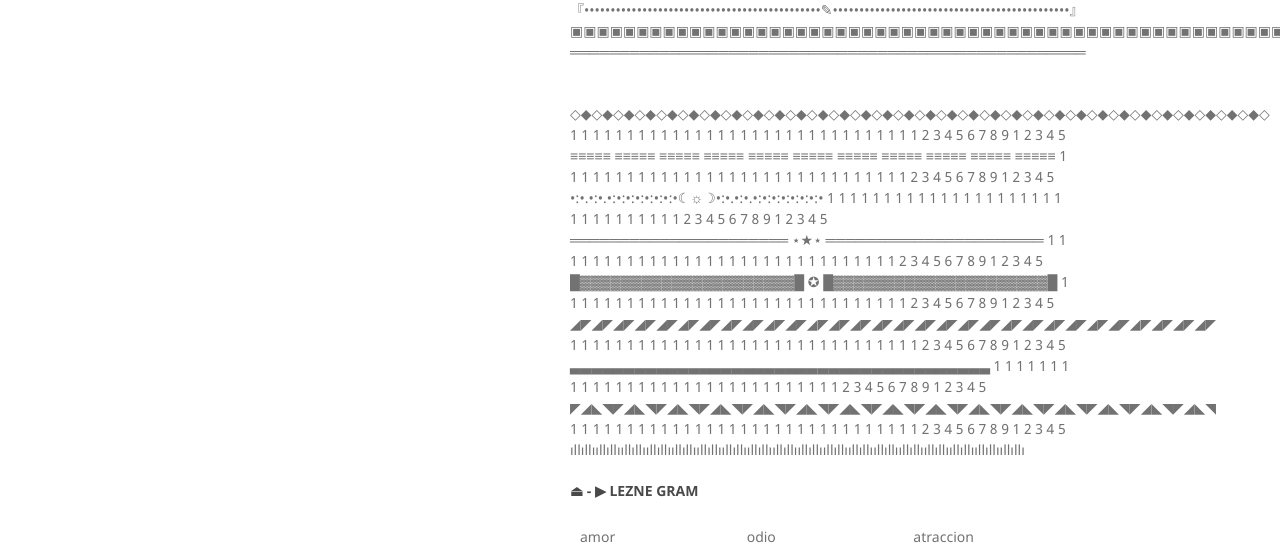
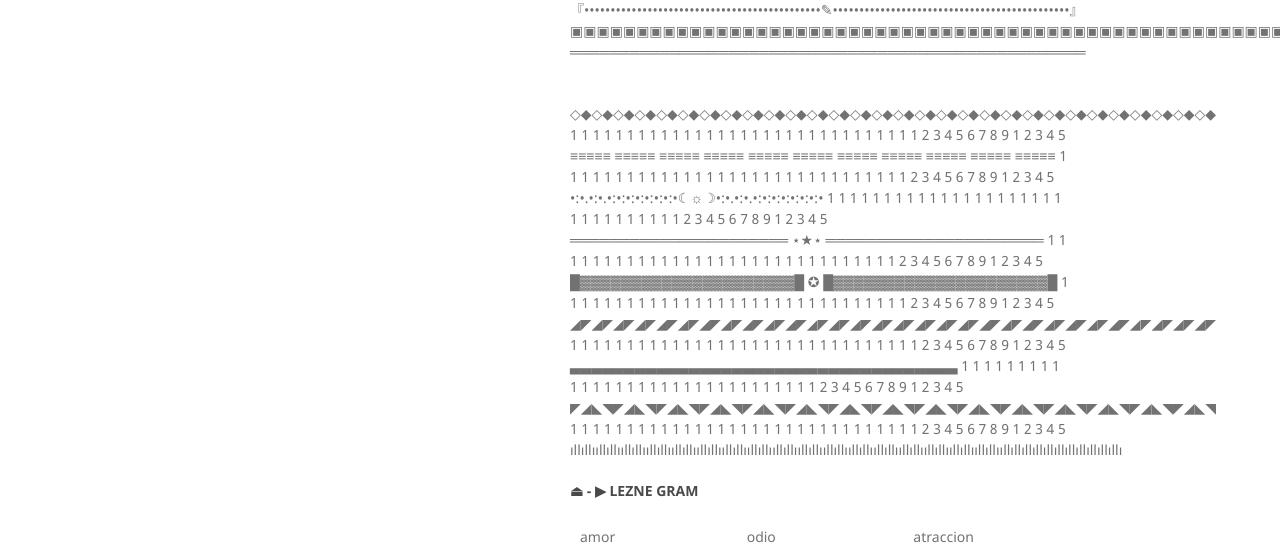
Before and after one commit to BlairSander/costella, a Jekyll site: the page built from relaciones.md, in a window 1280 px wide and 1391 px high. Shown: the part 538-1083 px from the top of the window. Built offline with Jekyll 4.4.1, drawn with Linux system fonts in a browser that asks for light colours; our own code applies the rules of GitHub Pages for plain Markdown files.

Commit message:
Update relaciones.md

```diff
--- a/relaciones.md
+++ b/relaciones.md
@@ -24,7 +24,7 @@ lol
 <br>════════════════════════════════════════════════════
 
 
-<br>◇◆◇◆◇◆◇◆◇◆◇◆◇◆◇◆◇◆◇◆◇◆◇◆◇◆◇◆◇◆◇◆◇◆◇◆◇◆◇◆◇◆◇◆◇◆◇◆◇◆◇◆◇◆◇◆◇◆◇◆◇◆◇◆◇
+<br>◇◆◇◆◇◆◇◆◇◆◇◆◇◆◇◆◇◆◇◆◇◆◇◆◇◆◇◆◇◆◇◆◇◆◇◆◇◆◇◆◇◆◇◆◇◆◇◆◇◆◇◆◇◆◇◆◇◆◇◆
 1 1 1 1 1 1 1 1 1 1 1 1 1 1 1 1 1 1 1 1 1 1 1 1 1 1 1 1 1 1 1 2 3 4 5 6 7 8 9 1 2 3 4 5
 <br>≡≡≡≡≡ ≡≡≡≡≡ ≡≡≡≡≡ ≡≡≡≡≡ ≡≡≡≡≡ ≡≡≡≡≡ ≡≡≡≡≡ ≡≡≡≡≡ ≡≡≡≡≡ ≡≡≡≡≡ ≡≡≡≡≡
 1 1 1 1 1 1 1 1 1 1 1 1 1 1 1 1 1 1 1 1 1 1 1 1 1 1 1 1 1 1 1 2 3 4 5 6 7 8 9 1 2 3 4 5
@@ -36,11 +36,11 @@ lol
 1 1 1 1 1 1 1 1 1 1 1 1 1 1 1 1 1 1 1 1 1 1 1 1 1 1 1 1 1 1 1 2 3 4 5 6 7 8 9 1 2 3 4 5
 <br>◢◤◢◤◢◤◢◤◢◤◢◤◢◤◢◤◢◤◢◤◢◤◢◤◢◤◢◤◢◤◢◤◢◤◢◤◢◤◢◤◢◤◢◤◢◤◢◤◢◤◢◤◢◤◢◤◢◤◢◤
 1 1 1 1 1 1 1 1 1 1 1 1 1 1 1 1 1 1 1 1 1 1 1 1 1 1 1 1 1 1 1 2 3 4 5 6 7 8 9 1 2 3 4 5
-<br>▃▃▃▃▃▃▃▃▃▃▃▃▃▃▃▃▃▃▃▃▃▃▃▃▃▃▃▃▃▃▃▃▃▃▃▃▃▃▃
+<br>▃▃▃▃▃▃▃▃▃▃▃▃▃▃▃▃▃▃▃▃▃▃▃▃▃▃▃▃▃▃▃▃▃▃▃▃
 1 1 1 1 1 1 1 1 1 1 1 1 1 1 1 1 1 1 1 1 1 1 1 1 1 1 1 1 1 1 1 2 3 4 5 6 7 8 9 1 2 3 4 5
 <br>◤◢◣◥◤◢◣◥◤◢◣◥◤◢◣◥◤◢◣◥◤◢◣◥◤◢◣◥◤◢◣◥◤◢◣◥◤◢◣◥◤◢◣◥◤◢◣◥◤◢◣◥◤◢◣◥◤◢◣◥
 1 1 1 1 1 1 1 1 1 1 1 1 1 1 1 1 1 1 1 1 1 1 1 1 1 1 1 1 1 1 1 2 3 4 5 6 7 8 9 1 2 3 4 5
-<br>ıllıllııllıllııllıllııllıllııllıllııllıllııllıllııllıllııllıllııllıllııllıllııllıllııllıllııllıllııllıllııllıllııllıllııllıllı
+<br>ıllıllııllıllııllıllııllıllııllıllııllıllııllıllııllıllııllıllııllıllııllıllııllıllııllıllııllıllııllıllııllıllııllıllııllıllıllıllıllıllıllıllıllıllıllı
 
 
 #### ⏏ - ▶ LEZNE GRAM
```
